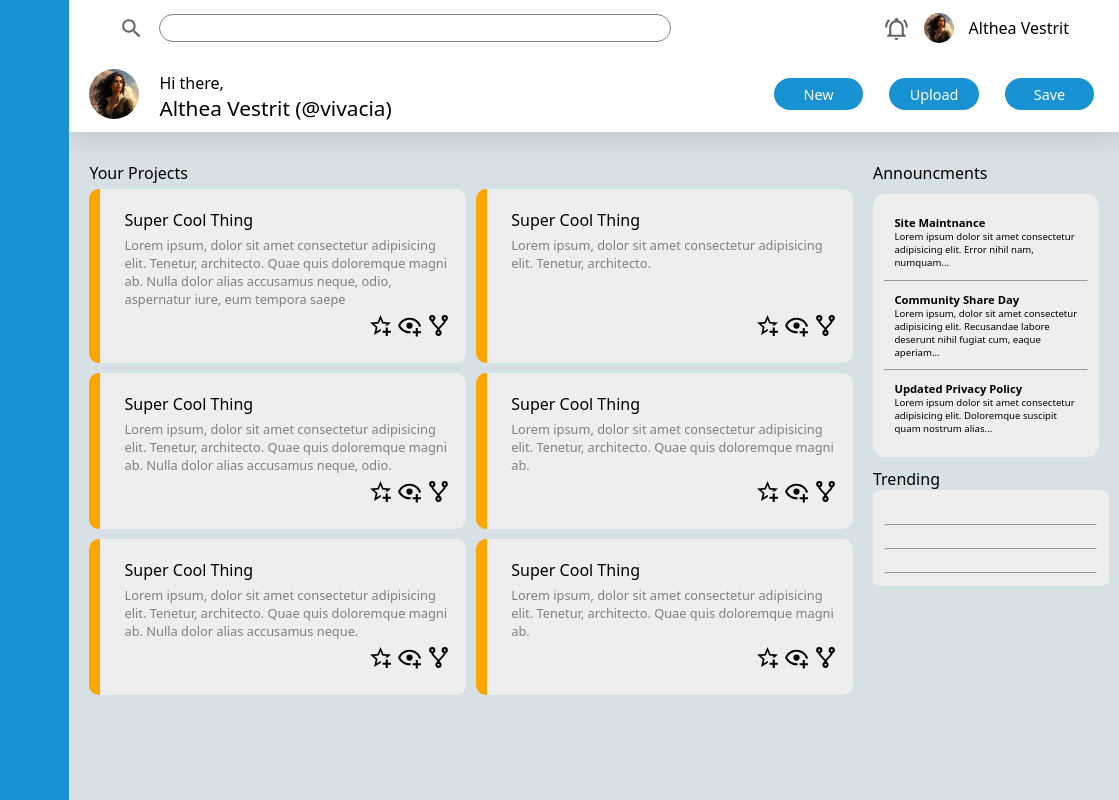
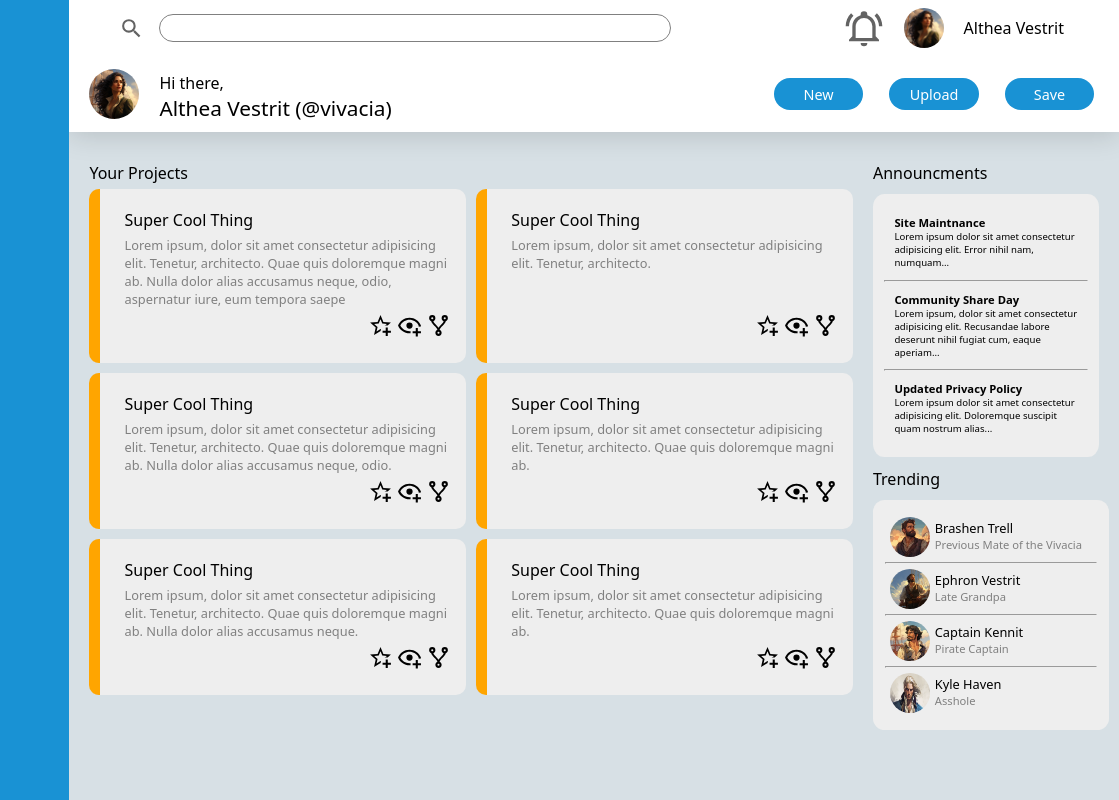
Before and after one commit to aslan316/odin-admin-dashboard, a plain HTML site: page index.html in a window 1280 px wide. Shown: the full height of the page, 161-1280 px from the left. Drawn offline with Linux system fonts and the light colour scheme.

Commit message:
Format trending area

```diff
--- a/index.html
+++ b/index.html
@@ -175,23 +175,28 @@
 			Trending
 			<div class="accounts">
 				<div class="account">
-					<img src="" alt="" class="pfp">
-					<div class="name"></div>
-					<div class="knownfor"></div>
+					<img src="images/brashen.webp" alt="" class="pfp">
+					<div class="name">Brashen Trell</div>
+					<div class="knownfor">Previous Mate of the Vivacia</div>
 				</div>
 				<hr>
 				<div class="account">
-					<img src="" alt="" class="pfp">
-					<div class="name"></div>
-					<div class="knownfor"></div>
+					<img src="images/ephron.webp" alt="" class="pfp">
+					<div class="name">Ephron Vestrit</div>
+					<div class="knownfor">Late Grandpa</div>
 				</div>
 				<hr>
 				<div class="account">
-					<img src="" alt="" class="pfp">
-					<div class="name"></div>
-					<div class="knownfor"></div>
+					<img src="images/kennit.webp" alt="" class="pfp">
+					<div class="name">Captain Kennit</div>
+					<div class="knownfor">Pirate Captain</div>
 				</div>
 				<hr>
+				<div class="account">
+					<img src="images/kyle.webp" alt="" class="pfp">
+					<div class="name">Kyle Haven</div>
+					<div class="knownfor">Asshole</div>
+				</div>
 			</div>
 		</div>
 	</body>
--- a/styles.css
+++ b/styles.css
@@ -66,7 +66,8 @@ body {
     margin-bottom: 20px;
 }
 
-#greeting {
+#greeting,
+.account {
     display: grid;
     grid-template: 1fr 1fr / auto auto;
     justify-content: start;
@@ -220,6 +221,7 @@ body {
     padding: 10px;
     flex-direction: column;
     padding-top: 8%;
+    gap: 10px;
 }
 
 .accounts {
@@ -227,3 +229,27 @@ body {
     border-radius: 5%;
     padding: 5%;
 }
+.account {
+    padding: 5px;
+
+}
+
+.account > img {
+    grid-area: 1 / 1 / 3 / 2;
+    width: 40px;
+    height: 40px;
+    margin-right: 5px;
+}
+
+.account > .name {
+    grid-area: 1 / 2 / 2 / 3;
+    align-self: end;
+    font-size: .8rem;
+}
+
+.account > .knownfor {
+    grid-area: 2 / 2 / 3 / 3;
+    align-self: flex-start;
+    color: grey;
+    font-size: .7rem;
+}
```
